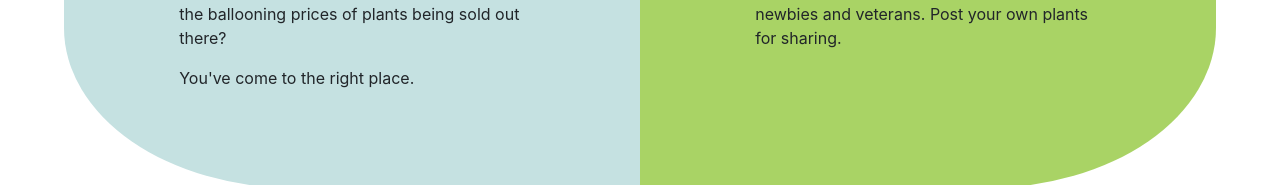
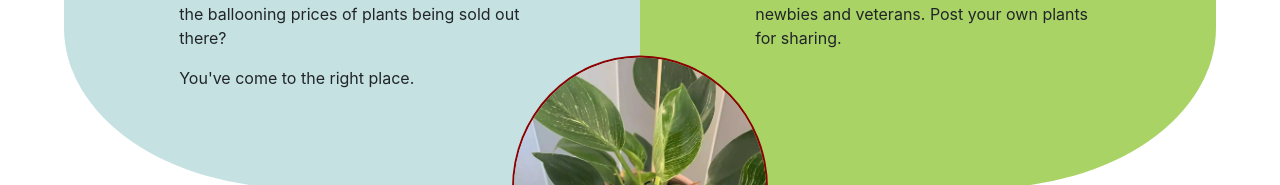
Before and after one commit to kenramos/Plantito-Hub, a plain HTML site: page home2.html in a window 1280 px wide. Shown: the part 440-625 px from the top of the page. Drawn offline with nearby package versions, Linux system fonts and the light colour scheme.

Commit message:
edit: style2.css

```diff
--- a/style2.css
+++ b/style2.css
@@ -127,7 +127,7 @@ form {
     position: absolute;
     top: 50%;
     left: 50%;
-    /* transform: translate(-50%, -50%); */
+    transform: translate(-50%, -50%);
     border: 2px solid darkred;
   }
   .contentbox1,
```
